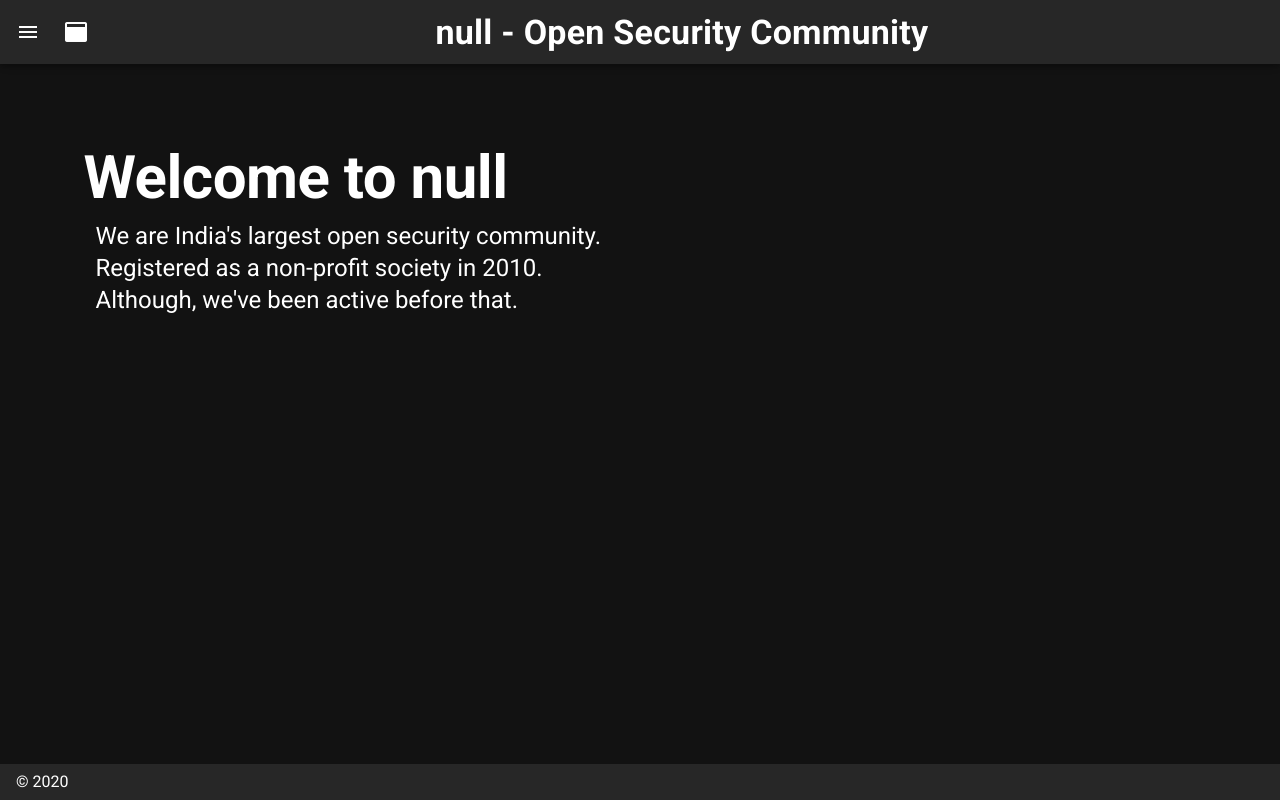
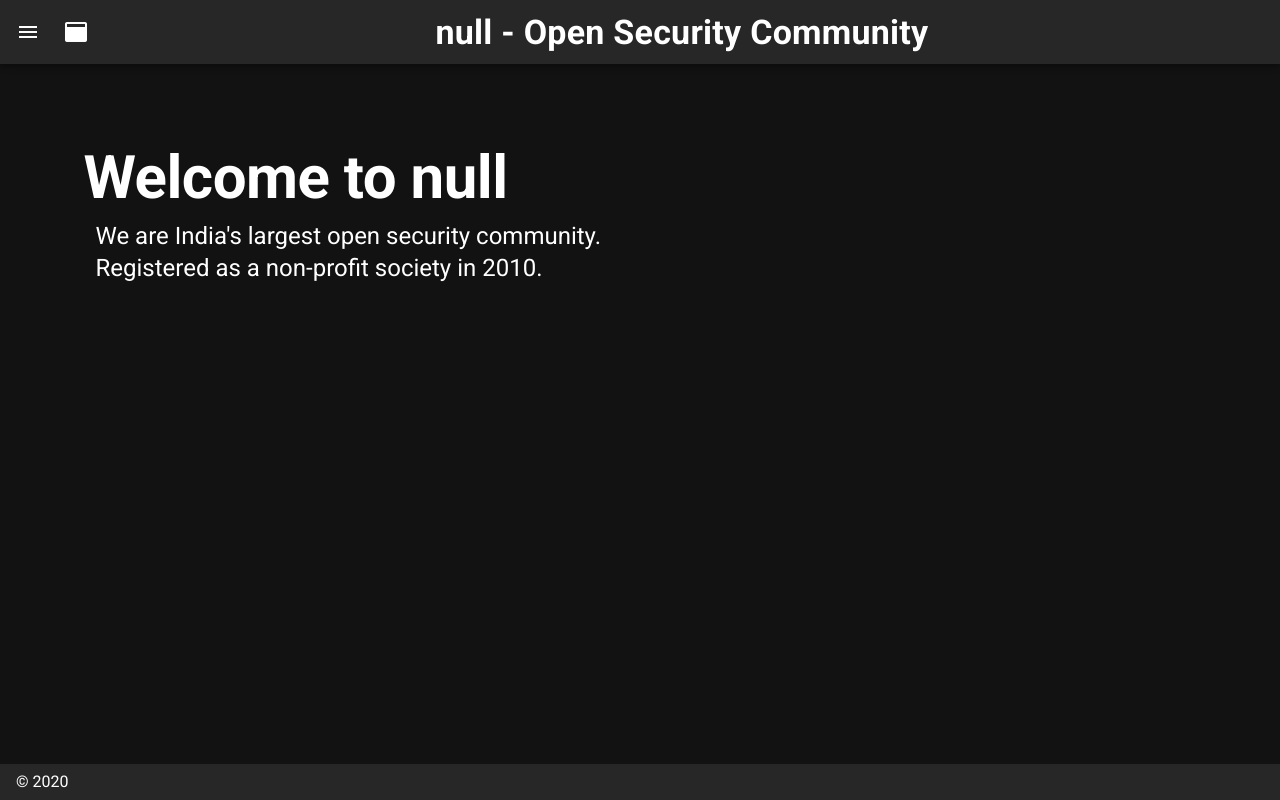
Before and after one commit to null-open-security-community/obscurus, a Nuxt app: page / in a window 1280 px wide. Built offline with nearby package versions, Linux system fonts and the light colour scheme.

Commit message:
Update nullIntro.vue

```diff
--- a/components/nullIntro.vue
+++ b/components/nullIntro.vue
@@ -12,8 +12,6 @@
               <br/>
               Registered as a
               non-profit society in 2010.
-              <br />
-              Although, we've been active before that.
             </span>
           </v-col>
         </v-row>
```
